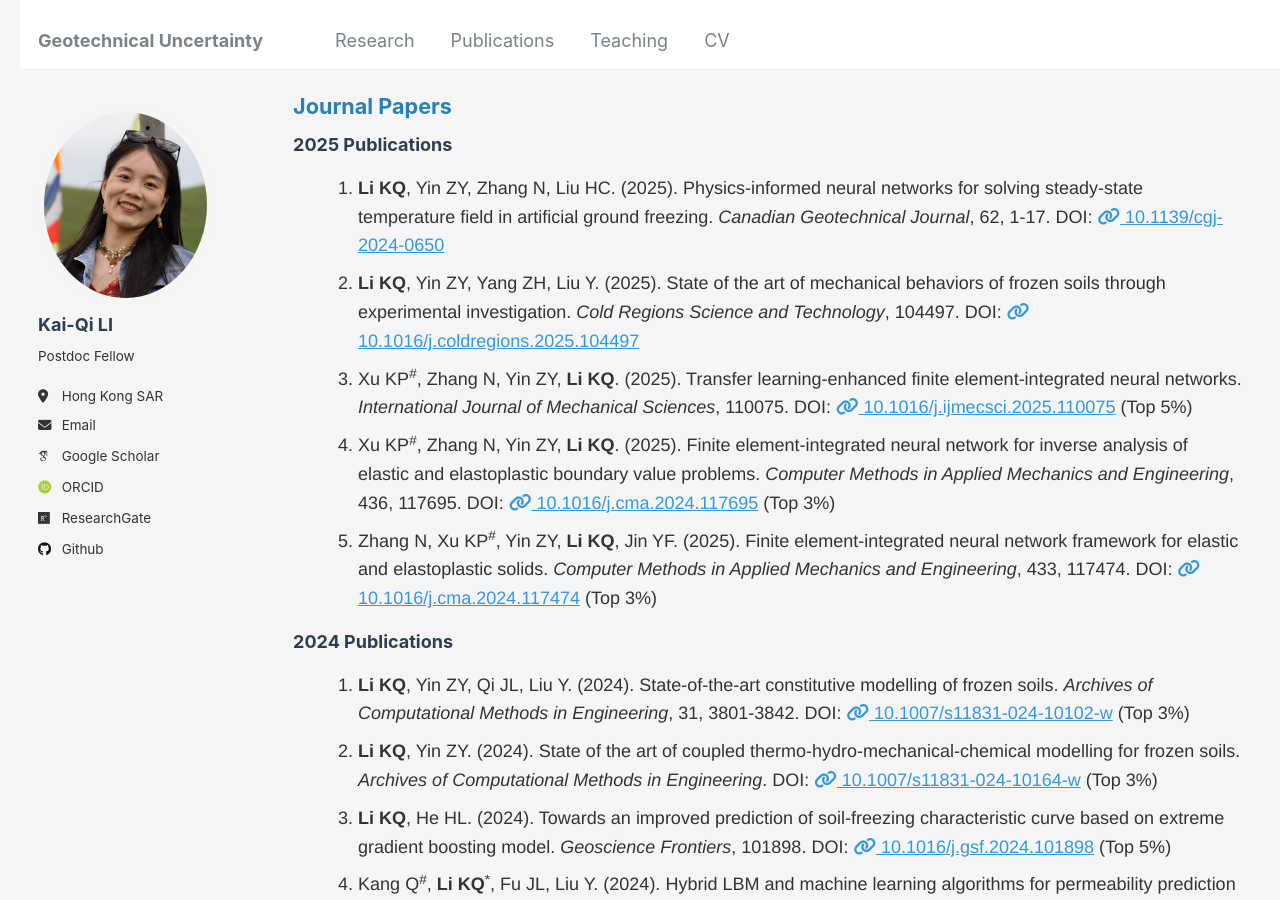
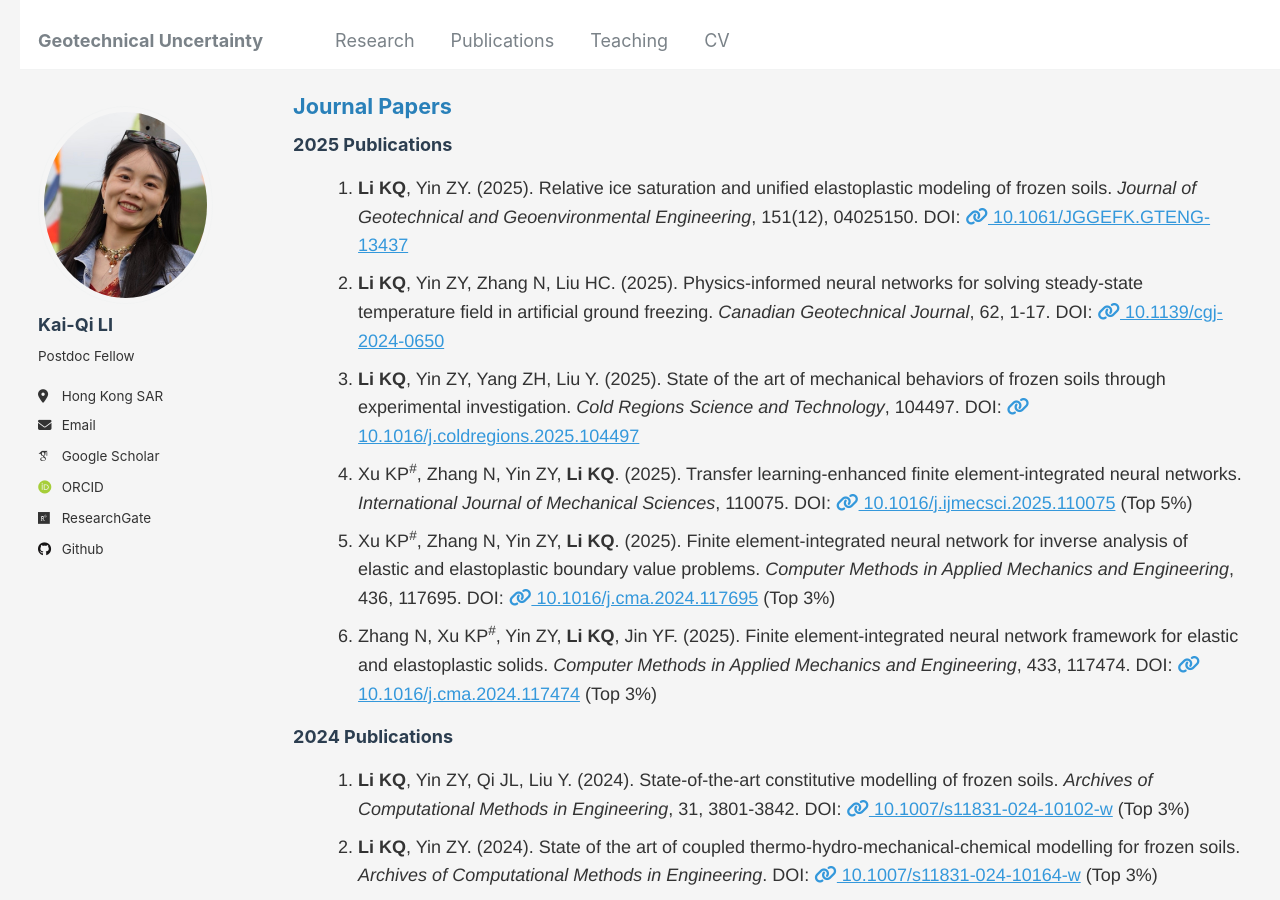
Before and after one commit to kqceeli/kqceeli.github.io, a Jekyll site: the page built from _pages/publications.html, in a window 1280 px wide and 900 px high. Built offline with Jekyll 4.4.1, drawn with Linux system fonts in a browser that asks for light colours; some web fonts are replaced.

Commit message:
Update publications.html

```diff
--- a/_pages/publications.html
+++ b/_pages/publications.html
@@ -88,6 +88,7 @@ author_profile: true
   <!-- 2025 Publications -->
   <h3>2025 Publications</h3>
   <ol>
+    <li><strong>Li KQ</strong>, Yin ZY. (2025). Relative ice saturation and unified elastoplastic modeling of frozen soils. <i>Journal of Geotechnical and Geoenvironmental Engineering</i>, 151(12), 04025150. DOI: <a href="https://doi.org/10.1061/JGGEFK.GTENG-13437" target="_blank"><i class="fas fa-link"></i> 10.1061/JGGEFK.GTENG-13437</a></li>
     <li><strong>Li KQ</strong>, Yin ZY, Zhang N, Liu HC. (2025). Physics-informed neural networks for solving steady-state temperature field in artificial ground freezing. <i>Canadian Geotechnical Journal</i>, 62, 1-17. DOI: <a href="https://cdnsciencepub.com/doi/10.1139/cgj-2024-0650" target="_blank"><i class="fas fa-link"></i> 10.1139/cgj-2024-0650</a></li>
     <li><strong>Li KQ</strong>, Yin ZY, Yang ZH, Liu Y. (2025). State of the art of mechanical behaviors of frozen soils through experimental investigation. <i>Cold Regions Science and Technology</i>, 104497. DOI: <a href="https://doi.org/10.1016/j.coldregions.2025.104497" target="_blank"><i class="fas fa-link"></i> 10.1016/j.coldregions.2025.104497</a></li>
     <li>Xu KP<sup>#</sup>, Zhang N, Yin ZY, <strong>Li KQ</strong>. (2025). Transfer learning-enhanced finite element-integrated neural networks. <i>International Journal of Mechanical Sciences</i>, 110075. DOI: <a href="https://doi.org/10.1016/j.ijmecsci.2025.110075" target="_blank"><i class="fas fa-link"></i> 10.1016/j.ijmecsci.2025.110075</a> (Top 5%)</li>
```
